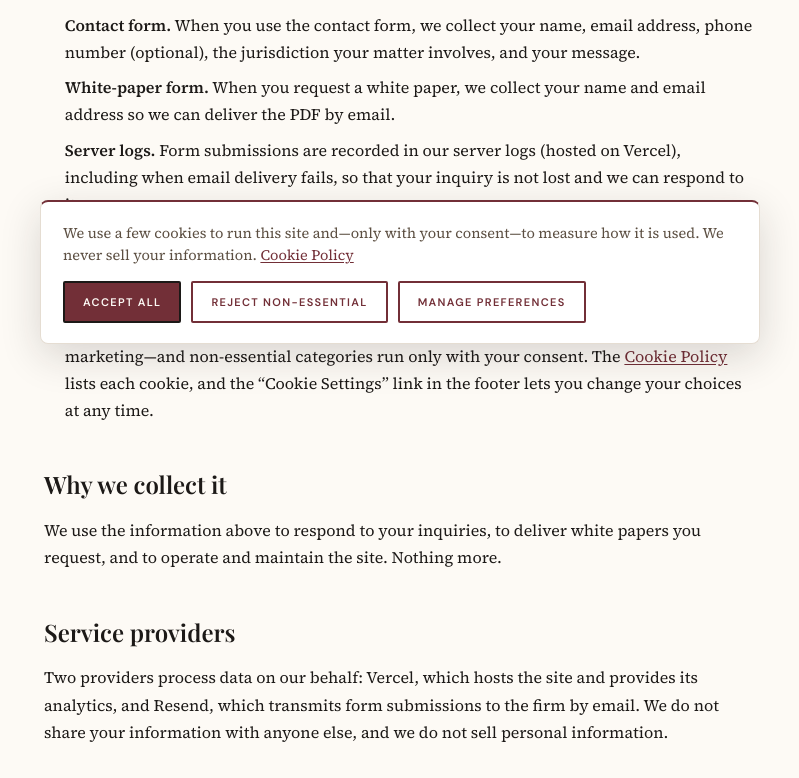
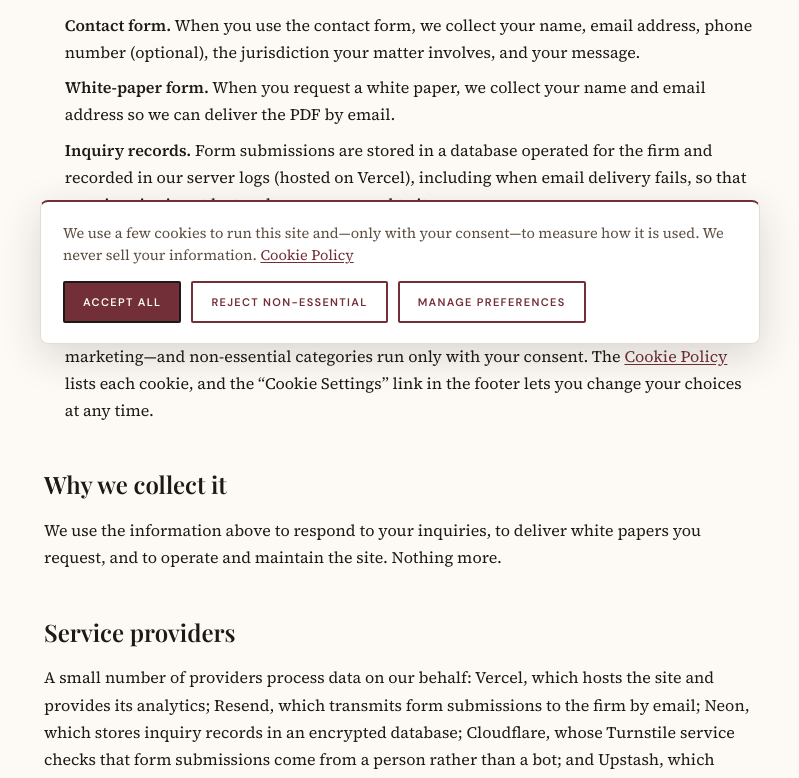
Before and after one commit to countryroads91/kynigos-law, a Next.js app: page /legal/privacy in a window 1280 px wide. Shown: the part 440-1218 px from the top of the page, without its empty margins (240-1039 px from the left). Built offline with nearby package versions, Linux system fonts and the light colour scheme.

Commit message:
docs: privacy policy names the full processor list
Neon (database), Cloudflare (Turnstile), and Upstash (rate limiting)
join Vercel and Resend; discloses database storage of inquiries.

```diff
--- a/src/app/legal/privacy/page.tsx
+++ b/src/app/legal/privacy/page.tsx
@@ -12,7 +12,7 @@ export default function PrivacyPage() {
     <div className="legal-page">
       <div className="kicker">Legal</div>
       <h1 className="section-heading">Privacy Policy</h1>
-      <p className="legal-updated">Last updated July 6, 2026</p>
+      <p className="legal-updated">Last updated July 7, 2026</p>
       <div className="legal-prose">
         <p>
           Kynigos Law Firm, PLLC (&ldquo;the firm,&rdquo; &ldquo;we&rdquo;)
@@ -35,9 +35,10 @@ export default function PrivacyPage() {
             by email.
           </li>
           <li>
-            <strong>Server logs.</strong> Form submissions are recorded in our
-            server logs (hosted on Vercel), including when email delivery
-            fails, so that your inquiry is not lost and we can respond to it.
+            <strong>Inquiry records.</strong> Form submissions are stored in a
+            database operated for the firm and recorded in our server logs
+            (hosted on Vercel), including when email delivery fails, so that
+            your inquiry is not lost and we can respond to it.
           </li>
           <li>
             <strong>Analytics.</strong> With your consent, the site measures
@@ -64,11 +65,14 @@ export default function PrivacyPage() {
 
         <h2>Service providers</h2>
         <p>
-          Two providers process data on our behalf: Vercel, which hosts the
-          site and provides its analytics, and Resend, which
-          transmits form submissions to the firm by email. We do not share
-          your information with anyone else, and we do not sell personal
-          information.
+          A small number of providers process data on our behalf: Vercel,
+          which hosts the site and provides its analytics; Resend, which
+          transmits form submissions to the firm by email; Neon, which stores
+          inquiry records in an encrypted database; Cloudflare, whose
+          Turnstile service checks that form submissions come from a person
+          rather than a bot; and Upstash, which enforces rate limits on form
+          submissions. We do not share your information with anyone else, and
+          we do not sell personal information.
         </p>
 
         <h2>Retention</h2>
```
Also changed, not shown: 1 other file (tests, documents, lock files or other folders).
